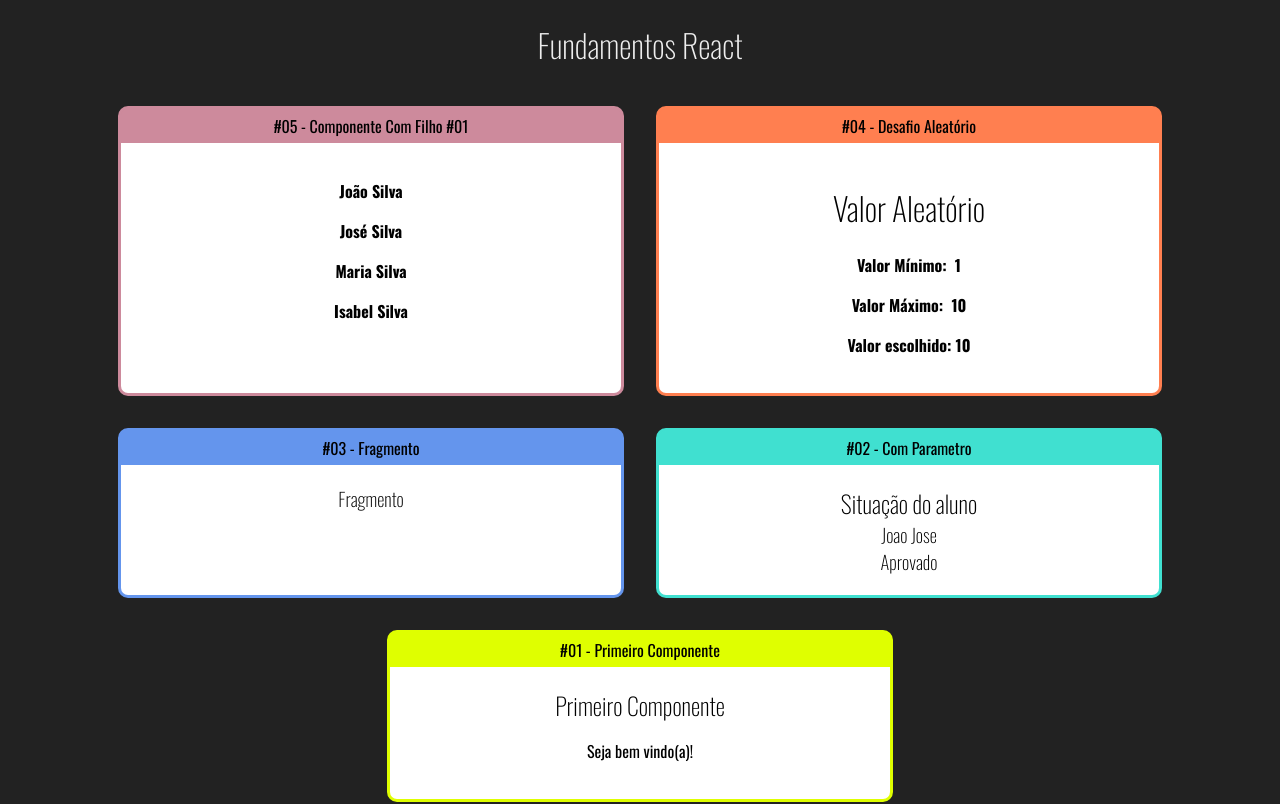
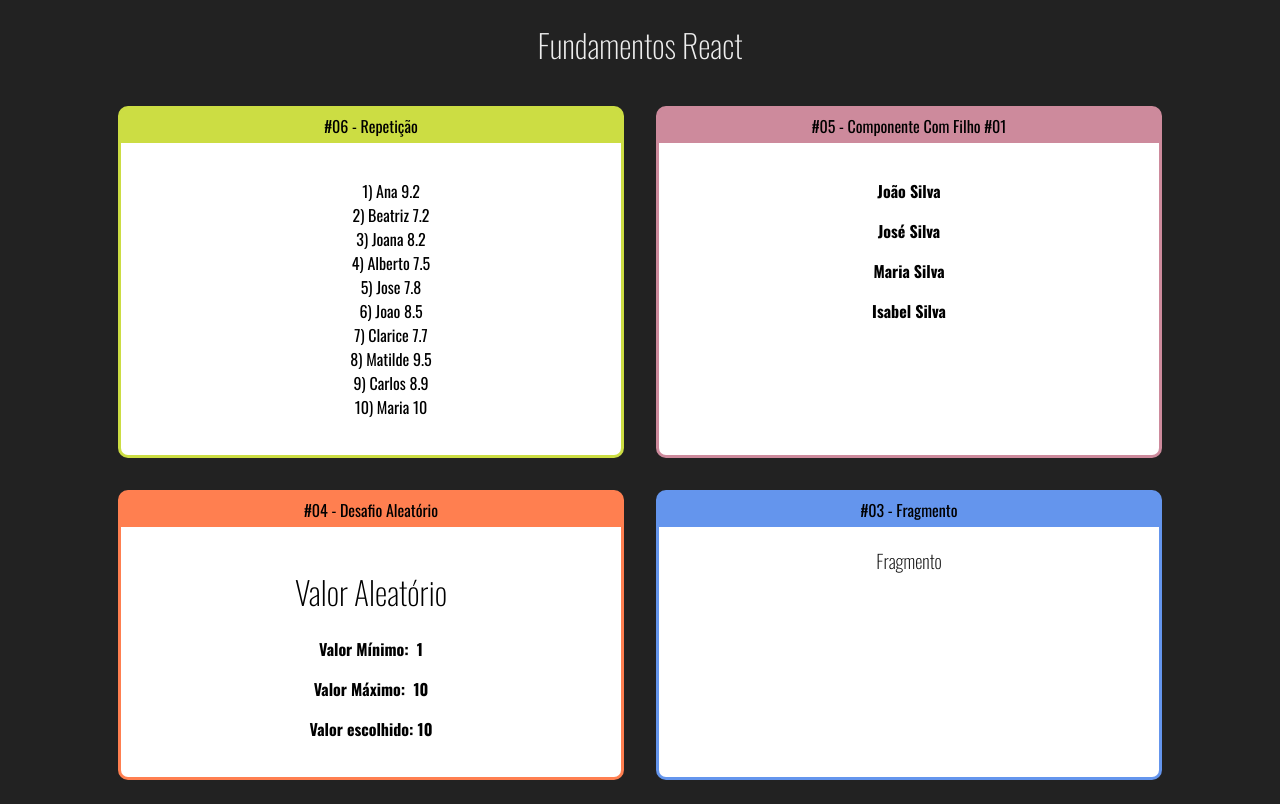
Before and after one commit to plinioaraujo/curso-react-redux, a React (Create React App) app: page / in a window 1280 px wide. Shown: the top 804 px of the page. Built offline with nearby package versions, Linux system fonts and the light colour scheme.

Commit message:
Curso React + redux - Repetição - Map

```diff
--- a/src/App.jsx
+++ b/src/App.jsx
@@ -9,6 +9,8 @@ import Card from "./components/layout/Card";
 import "./App.css";
 import Familia from "./components/basicos/Familia";
 import FamiliaMembro from "./components/basicos/FamiliaMembro";
+import ListaAlunos from "./components/repeticao/ListaAlunos";
+
 
 const App = () => {
   return (
@@ -17,6 +19,9 @@ const App = () => {
         <h1>Fundamentos React</h1>
 
         <div className="Cards">
+          <Card titulo="#06 - Repetição" color="#ccdd43">
+            <ListaAlunos/>
+          </Card>
           <Card titulo="#05 - Componente Com Filho #01" color="#CD8A9C">
             <Familia sobrenome="Silva">
               <FamiliaMembro nome="João"  />
--- /dev/null
+++ b/src/components/repeticao/ListaAlunos.jsx
@@ -0,0 +1,21 @@
+import React from "react";
+
+import alunos from "../../data/alunos";
+
+const ListaAlunos = (props) => {
+  const alunosLi = alunos.map((aluno) => {
+    return (
+      <li key={aluno.id}>
+        {aluno.id}) {aluno.nome} {aluno.nota}
+      </li>
+    );
+  });
+
+  return (
+    <div>
+      <ul style={{listStyle:'none'}}>{alunosLi}</ul>
+    </div>
+  );
+};
+
+export default ListaAlunos;
--- /dev/null
+++ b/src/data/alunos.js
@@ -0,0 +1,12 @@
+export default [
+    { id: 1, nome: "Ana", nota: 9.2 },
+    { id: 2, nome: "Beatriz", nota: 7.2 },
+    { id: 3, nome: "Joana", nota: 8.2 },
+    { id: 4, nome: "Alberto", nota: 7.5 },
+    { id: 5, nome: "Jose", nota: 7.8 },
+    { id: 6, nome: "Joao", nota: 8.5 },
+    { id: 7, nome: "Clarice", nota: 7.7 },
+    { id: 8, nome: "Matilde", nota: 9.5 },
+    { id: 9, nome: "Carlos", nota: 8.9 },
+    { id: 10, nome: "Maria", nota: 10.0 },
+  ];
```
